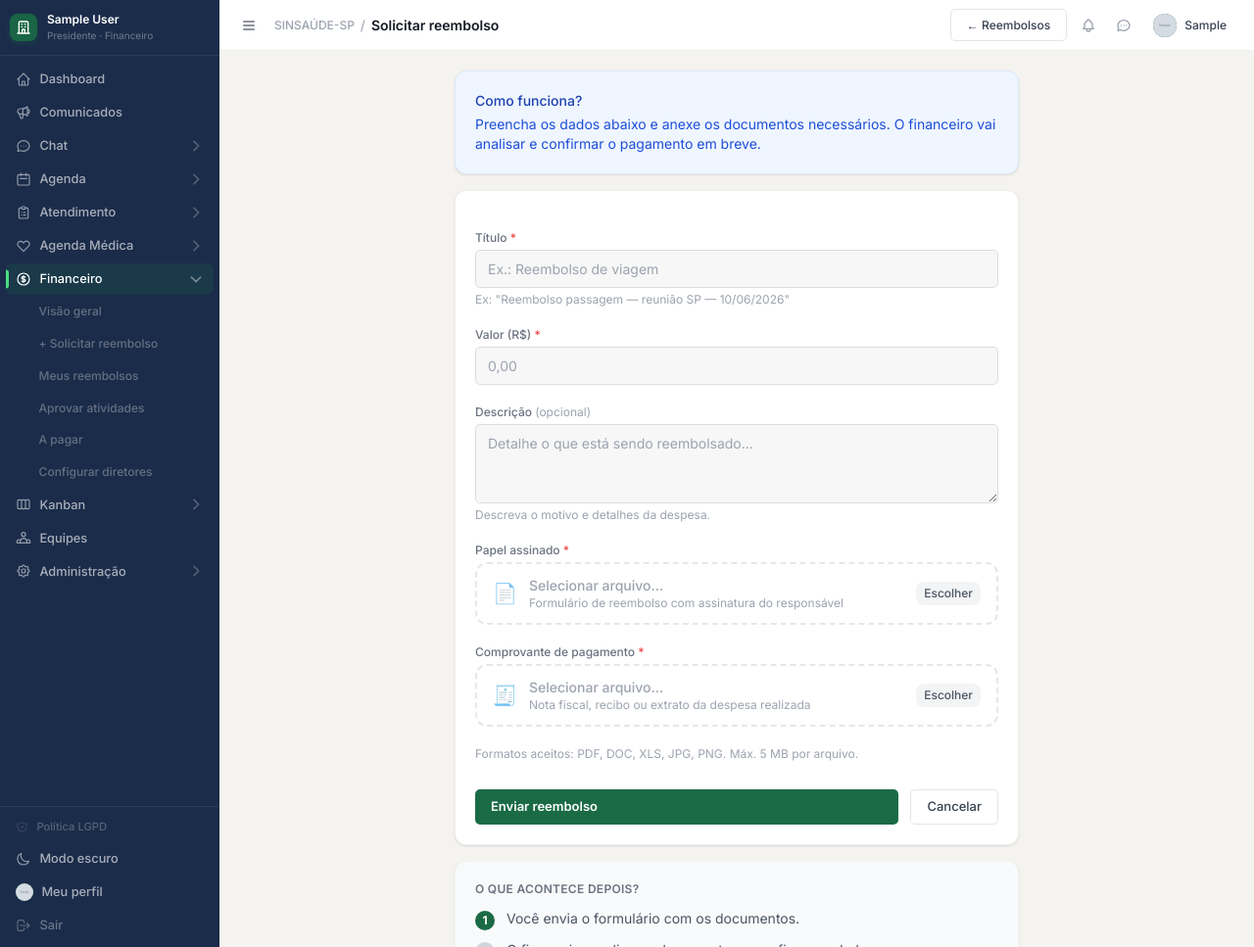
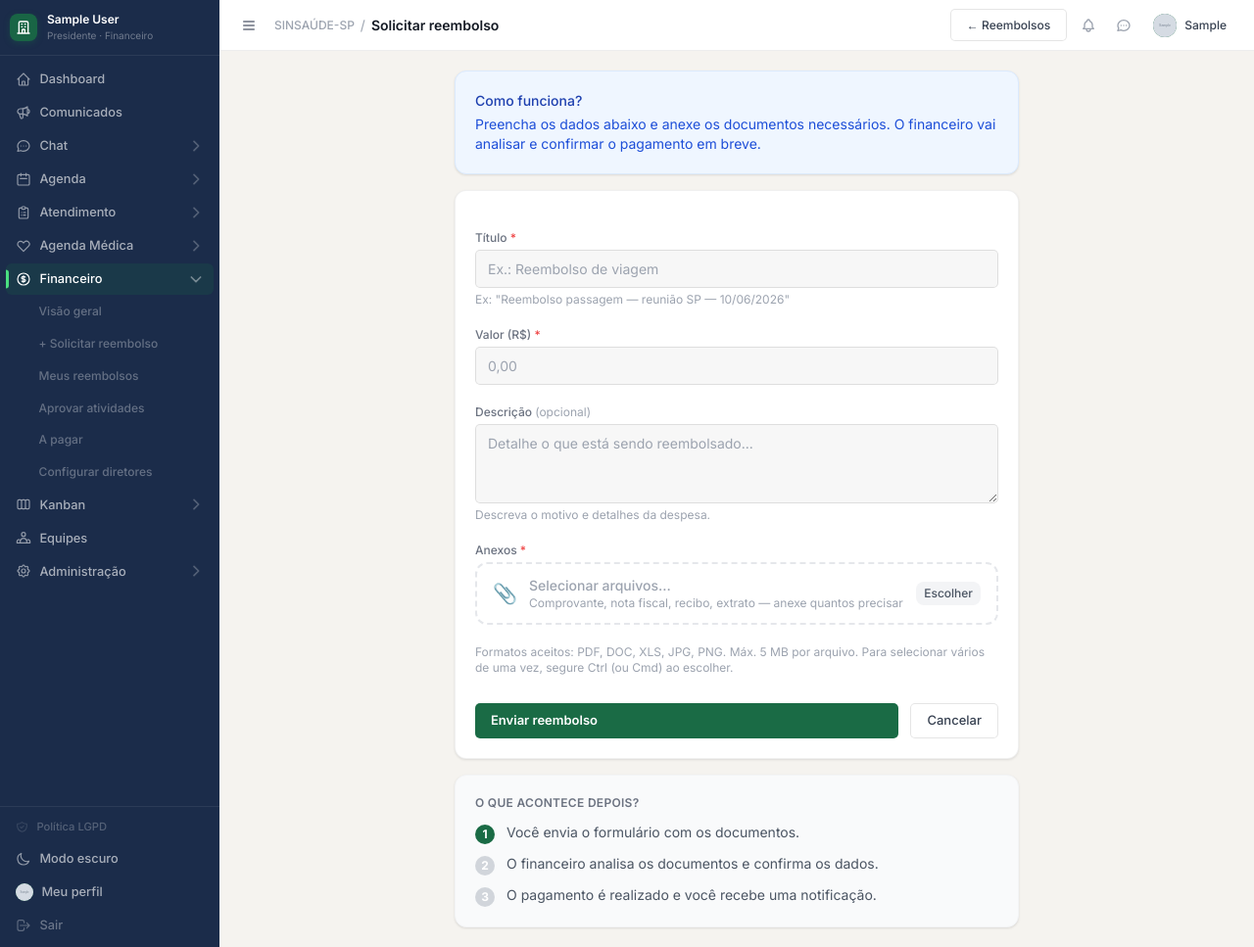
Before and after one commit to Pacheco2802/Intranet-Sin, a Django app: page /financeiro/reembolsos/novo/ in a window 1280 px wide. Shown: the whole page at 98% size. Run offline with Django 5.2, Linux system fonts and the light colour scheme; a user stored in the database is signed in; data comes from the database, SQL or seed files in the repository; tables that the repository leaves empty hold one stand-in row (values such as "Sample post"); grey boxes marked "Sample" are stand-in pictures; data that the repository does not hold is empty; some libraries are stand-ins or nearby versions.

Commit message:
Correção visual reembolsos

```diff
--- a/financeiro/forms.py
+++ b/financeiro/forms.py
@@ -1,18 +1,47 @@
 from django import forms
+
+from core.validators import validate_file_extension, validate_file_size
 
 from .models import AtividadeDiretoria, Reembolso
 
 
+class MultipleFileInput(forms.ClearableFileInput):
+    allow_multiple_selected = True
+
+
+class MultipleFileField(forms.FileField):
+    """Campo de upload que aceita vários arquivos de uma vez."""
+
+    def __init__(self, *args, **kwargs):
+        kwargs.setdefault('widget', MultipleFileInput())
+        super().__init__(*args, **kwargs)
+
+    def clean(self, data, initial=None):
+        single_clean = super().clean
+        if not isinstance(data, (list, tuple)):
+            data = [data] if data else []
+        if not data:
+            # Nenhum arquivo enviado: dispara a validação de "obrigatório".
+            single_clean(None, initial)
+            return []
+        return [single_clean(d, initial) for d in data]
+
+
 class ReembolsoForm(forms.ModelForm):
+    anexos = MultipleFileField(
+        label='Anexos',
+        validators=[validate_file_extension, validate_file_size],
+        widget=MultipleFileInput(attrs={'class': 'hidden', 'multiple': True}),
+        error_messages={'required': 'Anexe pelo menos um arquivo (ex.: comprovante).'},
+    )
+
     class Meta:
         model = Reembolso
-        fields = ('titulo', 'descricao', 'valor', 'papel_assinado', 'comprovante')
+        fields = ('titulo', 'descricao', 'valor')
         widgets = {
             'titulo': forms.TextInput(attrs={'class': 'form-input', 'placeholder': 'Ex.: Reembolso de viagem'}),
             'descricao': forms.Textarea(attrs={'rows': 3, 'class': 'form-input', 'placeholder': 'Detalhe o que está sendo reembolsado...'}),
             'valor': forms.NumberInput(attrs={'class': 'form-input', 'step': '0.01', 'min': '0', 'placeholder': '0,00'}),
-            'papel_assinado': forms.FileInput(attrs={'class': 'form-input text-sm'}),
-            'comprovante': forms.FileInput(attrs={'class': 'form-input text-sm'}),
         }
 
     def __init__(self, *args, **kwargs):
--- a/financeiro/models.py
+++ b/financeiro/models.py
@@ -52,14 +52,6 @@ class Reembolso(models.Model):
     titulo = models.CharField('Título', max_length=200)
     descricao = models.TextField('Descrição', blank=True)
     valor = models.DecimalField('Valor (R$)', max_digits=10, decimal_places=2)
-    papel_assinado = models.FileField(
-        'Papel assinado', upload_to='financeiro/reembolsos/%Y/%m/',
-        validators=[validate_file_extension, validate_file_size],
-    )
-    comprovante = models.FileField(
-        'Comprovante de pagamento', upload_to='financeiro/reembolsos/%Y/%m/',
-        validators=[validate_file_extension, validate_file_size],
-    )
     status = models.CharField('Status', max_length=10, choices=Status.choices, default=Status.PENDENTE)
     pago_por = models.ForeignKey(
         settings.AUTH_USER_MODEL, on_delete=models.SET_NULL, null=True, blank=True,
@@ -85,6 +77,33 @@ class Reembolso(models.Model):
             self.Status.PAGO: '#16a34a',
             self.Status.REJEITADO: '#ef4444',
         }.get(self.status, '#6b7280')
+
+
+class ReembolsoAnexo(models.Model):
+    """Anexo genérico de um reembolso (comprovante, nota fiscal, etc.).
+    A pessoa pode anexar quantos arquivos precisar."""
+    reembolso = models.ForeignKey(
+        Reembolso, on_delete=models.CASCADE,
+        related_name='anexos', verbose_name='Reembolso',
+    )
+    arquivo = models.FileField(
+        'Arquivo', upload_to='financeiro/reembolsos/%Y/%m/',
+        validators=[validate_file_extension, validate_file_size],
+    )
+    created_at = models.DateTimeField(auto_now_add=True)
+
+    class Meta:
+        verbose_name = 'Anexo de Reembolso'
+        verbose_name_plural = 'Anexos de Reembolso'
+        ordering = ['created_at']
+
+    def __str__(self):
+        return self.nome
+
+    @property
+    def nome(self):
+        """Nome do arquivo, sem o caminho de upload."""
+        return self.arquivo.name.rsplit('/', 1)[-1] if self.arquivo else ''
 
 
 class PagamentoDiretoria(models.Model):
--- a/financeiro/views.py
+++ b/financeiro/views.py
@@ -18,6 +18,7 @@ from .models import (
     PagamentoDiretoria,
     ParametroFinanceiro,
     Reembolso,
+    ReembolsoAnexo,
     valor_hora_efetivo,
 )
 
@@ -149,6 +150,8 @@ def reembolso_create(request):
             r = form.save(commit=False)
             r.solicitante = request.user
             r.save()
+            for arquivo in form.cleaned_data['anexos']:
+                ReembolsoAnexo.objects.create(reembolso=r, arquivo=arquivo)
             AuditLog.log(request.user, AuditLog.Action.REEMB_CREATE, 'Reembolso', r.pk, ip=_ip(request))
             link = f'/financeiro/reembolsos/{r.pk}/'
             for fin in _financeiro_users():
--- a/templates/financeiro/reembolso_form.html
+++ b/templates/financeiro/reembolso_form.html
@@ -38,41 +38,33 @@
       {% if form.descricao.errors %}<p class="text-red-500 text-xs mt-1">{{ form.descricao.errors|join:" " }}</p>{% endif %}
     </div>
 
-    <!-- Papel assinado -->
-    <div x-data="{ nome1: '' }" @change="nome1 = $event.target.files?.[0]?.name || ''">
-      <label class="block text-xs font-medium text-gray-500 mb-1">Papel assinado <span class="text-red-500">*</span></label>
-      <label for="id_papel_assinado"
+    <!-- Anexos (múltiplos) -->
+    <div x-data="{ arquivos: [] }"
+         @change="arquivos = Array.from($event.target.files || []).map(f => f.name)">
+      <label class="block text-xs font-medium text-gray-500 mb-1">Anexos <span class="text-red-500">*</span></label>
+      <label for="id_anexos"
              class="flex items-center gap-3 border-2 border-dashed rounded-xl px-4 py-3 cursor-pointer transition-colors"
-             :class="nome1 ? 'border-green-400 bg-green-50' : 'border-gray-200 hover:border-accent'">
-        <span class="text-xl flex-shrink-0" x-text="nome1 ? '✅' : '📄'"></span>
+             :class="arquivos.length ? 'border-green-400 bg-green-50' : 'border-gray-200 hover:border-accent'">
+        <span class="text-xl flex-shrink-0" x-text="arquivos.length ? '✅' : '📎'"></span>
         <div class="flex-1 min-w-0">
-          <p class="text-sm font-medium truncate" :class="nome1 ? 'text-green-700' : 'text-gray-400'" x-text="nome1 || 'Selecionar arquivo...'"></p>
-          <p class="text-xs text-gray-400">Formulário de reembolso com assinatura do responsável</p>
+          <p class="text-sm font-medium" :class="arquivos.length ? 'text-green-700' : 'text-gray-400'"
+             x-text="arquivos.length ? (arquivos.length + (arquivos.length === 1 ? ' arquivo selecionado' : ' arquivos selecionados')) : 'Selecionar arquivos...'"></p>
+          <p class="text-xs text-gray-400">Comprovante, nota fiscal, recibo, extrato — anexe quantos precisar</p>
         </div>
         <span class="text-xs bg-gray-100 text-gray-600 px-2 py-1 rounded-lg font-medium flex-shrink-0">Escolher</span>
       </label>
-      <div class="hidden">{{ form.papel_assinado }}</div>
-      {% if form.papel_assinado.errors %}<p class="text-red-500 text-xs mt-1">{{ form.papel_assinado.errors|join:" " }}</p>{% endif %}
+      {{ form.anexos }}
+      <ul x-show="arquivos.length" x-cloak class="mt-2 space-y-1">
+        <template x-for="(nome, i) in arquivos" :key="i">
+          <li class="flex items-center gap-2 text-xs text-gray-600 bg-gray-50 rounded-lg px-3 py-1.5">
+            <span>🧾</span><span class="truncate" x-text="nome"></span>
+          </li>
+        </template>
+      </ul>
+      {% if form.anexos.errors %}<p class="text-red-500 text-xs mt-1">{{ form.anexos.errors|join:" " }}</p>{% endif %}
     </div>
 
-    <!-- Comprovante -->
-    <div x-data="{ nome2: '' }" @change="nome2 = $event.target.files?.[0]?.name || ''">
-      <label class="block text-xs font-medium text-gray-500 mb-1">Comprovante de pagamento <span class="text-red-500">*</span></label>
-      <label for="id_comprovante"
-             class="flex items-center gap-3 border-2 border-dashed rounded-xl px-4 py-3 cursor-pointer transition-colors"
-             :class="nome2 ? 'border-green-400 bg-green-50' : 'border-gray-200 hover:border-accent'">
-        <span class="text-xl flex-shrink-0" x-text="nome2 ? '✅' : '🧾'"></span>
-        <div class="flex-1 min-w-0">
-          <p class="text-sm font-medium truncate" :class="nome2 ? 'text-green-700' : 'text-gray-400'" x-text="nome2 || 'Selecionar arquivo...'"></p>
-          <p class="text-xs text-gray-400">Nota fiscal, recibo ou extrato da despesa realizada</p>
-        </div>
-        <span class="text-xs bg-gray-100 text-gray-600 px-2 py-1 rounded-lg font-medium flex-shrink-0">Escolher</span>
-      </label>
-      <div class="hidden">{{ form.comprovante }}</div>
-      {% if form.comprovante.errors %}<p class="text-red-500 text-xs mt-1">{{ form.comprovante.errors|join:" " }}</p>{% endif %}
-    </div>
-
-    <p class="text-xs text-gray-400">Formatos aceitos: PDF, DOC, XLS, JPG, PNG. Máx. 5 MB por arquivo.</p>
+    <p class="text-xs text-gray-400">Formatos aceitos: PDF, DOC, XLS, JPG, PNG. Máx. 5 MB por arquivo. Para selecionar vários de uma vez, segure Ctrl (ou Cmd) ao escolher.</p>
 
     <div class="flex gap-3 pt-2">
       <button type="submit" class="btn-primary flex-1">Enviar reembolso</button>
```
Also changed, not shown: financeiro/admin.py (+8 -0 lines), templates/financeiro/pagamentos.html (+5 -2 lines), templates/financeiro/reembolso_detail.html (+8 -11 lines), financeiro/migrations/0006_reembolso_anexos.py (added).
